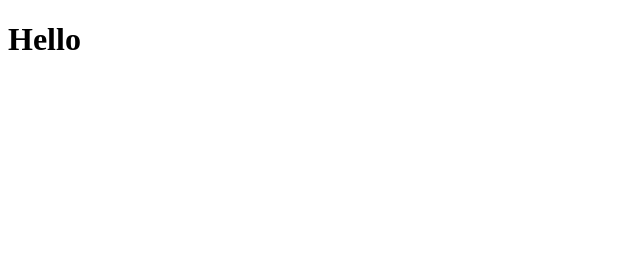
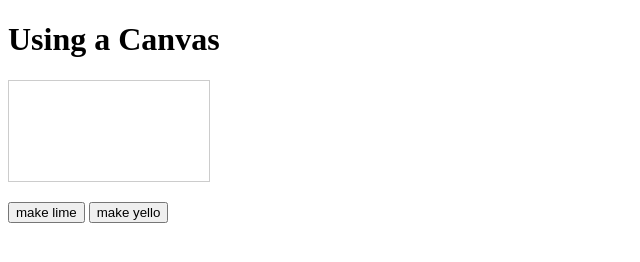
Before and after one commit to SyedBurhanAli/Week-3-Canvas, a plain HTML site: page index.html in a window 1280 px wide. Shown: the whole page, without its empty margins (0-640 px from the left). Drawn offline with Linux system fonts and the light colour scheme.

Commit message:
Updated All

```diff
--- a/CSS/styles.css
+++ b/CSS/styles.css
@@ -0,0 +1,5 @@
+canvas {
+  width: 200px;
+  height: 100px;
+  border: 1px solid #cccccc;
+}
--- a/JS/main.js
+++ b/JS/main.js
@@ -0,0 +1,33 @@
+function dolime() {
+  var dd1 = document.getElementById("d1");
+
+  dd1.style.backgroundColor = "lime";
+}
+
+function doyellow() {
+  var dd1 = document.getElementById("d1");
+  dd1.style.backgroundColor = "white";
+
+  //Using Canvas Context
+  var ctx = dd1.getContext("2d");
+  ctx.fillStyle = "yellow";
+  ctx.fillRect(10, 10, 40, 40);
+  ctx.fillRect(60, 10, 40, 40);
+
+  ctx.fillStyle = "black";
+  ctx.font = "30px Arial";
+  ctx.fillText("Hello", 10, 80);
+}
+
+// function doyellow() {
+//     var dd1 = document.getElementById("d1");
+//     dd1.style.backgroundColor="white";
+//     var ctx = dd1.getContext("2d");
+//     ctx.fillStyle="yellow";
+//     ctx.fillRect(10,10,40,40);
+//     ctx.fillRect(60,10,40,40);
+
+//     ctx.fillStyle = "black";
+//     ctx.font = "30px Arial";
+//     ctx.fillText("Hello",10,80);
+//   }
--- a/index.html
+++ b/index.html
@@ -7,7 +7,16 @@
     <title>Document</title>
   </head>
   <body>
-    <h1>Hello</h1>
+    <h1>Using a Canvas</h1>
+
+    <canvas id="d1"></canvas>
+
+    <p>
+      <input type="button" value="make lime" onclick="dolime()" />
+
+      <input type="button" value="make yello" onclick="doyellow()" />
+    </p>
+
     <script src="./JS/main.js"></script>
   </body>
 </html>
```
